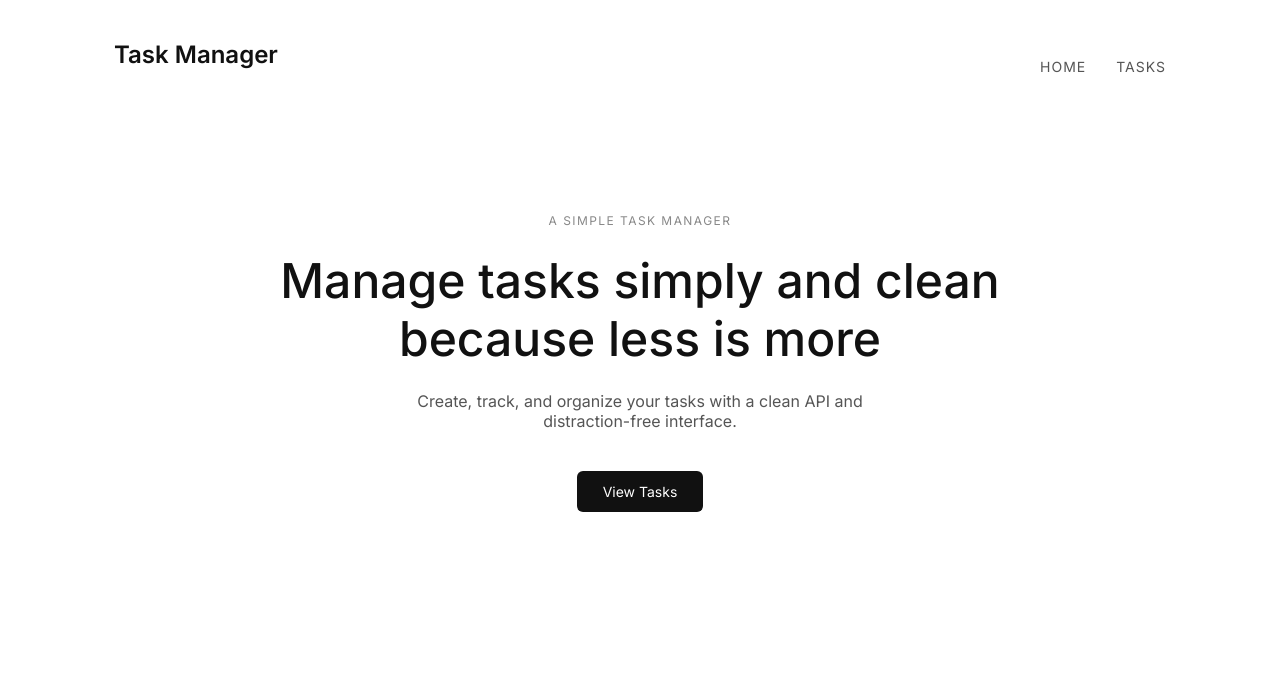
After one commit to Rai321han/flask_task_manager, a Flask app: page / in a window 1280 px wide. The commit adds this page. Shown: the top 691 px of the page. Run offline with Flask 3, Linux system fonts and the light colour scheme.

Commit message:
add index html

```diff
--- a/app.py
+++ b/app.py
@@ -157,8 +157,13 @@ def delete_task(id):
 
 
 # frontend route
+@app.get("/")
+def home():
+    return render_template("task/index.html")
+
+
 @app.get("/tasks")
-def home():
+def tasks():
     with get_db() as db:
         stmt = select(Task)
         tasks = db.execute(stmt).scalars().all()
--- a/static/style.css
+++ b/static/style.css
@@ -235,3 +235,136 @@ h1 {
     opacity: 0.6;
     padding-right: 5px;
 }
+
+.nav_container {
+    display: flex;
+    flex-direction: row;
+    justify-content: space-between;
+    align-items: center;
+}
+
+.nav {
+    display: flex;
+    gap: 10px;
+    flex-direction: row;
+}
+
+.nav a {
+    text-decoration: none;
+    color: #494949;
+    text-transform: uppercase;
+    letter-spacing: 1px;
+}
+
+.nav a:hover {
+    color: black;
+    text-decoration: underline;
+    text-underline-offset: 4px;
+}
+
+/* Base reset */
+* {
+  margin: 0;
+  padding: 0;
+  box-sizing: border-box;
+}
+
+body {
+  background: #ffffff;
+  color: #111;
+}
+
+/* Layout */
+.container {
+  max-width: 1100px;
+  margin: auto;
+  padding: 0 20px;
+}
+
+/* Header */
+.site-header {
+  border-bottom: 1px solid #eee;
+}
+
+.header-inner {
+  height: 72px;
+  display: flex;
+  align-items: center;
+  justify-content: space-between;
+}
+
+.brand {
+  font-weight: 600;
+  font-size: 16px;
+}
+
+.nav a {
+  margin-left: 20px;
+  text-decoration: none;
+  color: #555;
+  font-size: 14px;
+}
+
+.nav a:hover {
+  color: #000;
+}
+
+/* Hero */
+.hero {
+  text-align: center;
+  padding: 120px 0 140px;
+}
+
+.hero-eyebrow {
+  font-size: 12px;
+  letter-spacing: 0.12em;
+  text-transform: uppercase;
+  color: #888;
+  margin-bottom: 24px;
+}
+
+.hero-title {
+  font-size: 48px;
+  font-weight: 500;
+  line-height: 1.2;
+  margin-bottom: 24px;
+}
+
+.hero-subtitle {
+  font-size: 16px;
+  color: #555;
+  max-width: 520px;
+  margin: 0 auto 40px;
+}
+
+/* Buttons */
+.hero-actions {
+  display: flex;
+  justify-content: center;
+  gap: 24px;
+}
+
+.btn {
+  text-decoration: none;
+  font-size: 14px;
+  padding: 12px 26px;
+  border-radius: 6px;
+  transition: 0.2s ease;
+}
+
+.btn-primary {
+  background: #111;
+  color: #fff;
+}
+
+.btn-primary:hover {
+  background: #000;
+}
+
+.btn-link {
+  color: #111;
+}
+
+.btn-link:hover {
+  text-decoration: underline;
+}
--- a/templates/task/base.html
+++ b/templates/task/base.html
@@ -9,7 +9,13 @@
 </head>
 
 <body>
-    <h1>Task Manager</h1>
+    <div class="nav_container">
+        <h1>Task Manager</h1>
+        <nav class="nav">
+            <a href="/">Home</a>
+            <a href="/tasks">Tasks</a>
+        </div>
+      </nav>
     {% block content %}{% endblock %}
 </body>
 
--- /dev/null
+++ b/templates/task/index.html
@@ -0,0 +1,23 @@
+{% extends "task/base.html" %}
+
+{% block title %}Home{% endblock %}
+
+{% block content %}
+<section class="hero">
+  <p class="hero-eyebrow">A SIMPLE TASK MANAGER</p>
+
+  <h1 class="hero-title">
+    Manage tasks simply and clean<br />
+    because less is more
+  </h1>
+
+  <p class="hero-subtitle">
+    Create, track, and organize your tasks with a clean API and
+    distraction-free interface.
+  </p>
+
+  <div class="hero-actions">
+    <a href="/tasks" class="btn btn-primary">View Tasks</a>
+  </div>
+</section>
+{% endblock %}
```
